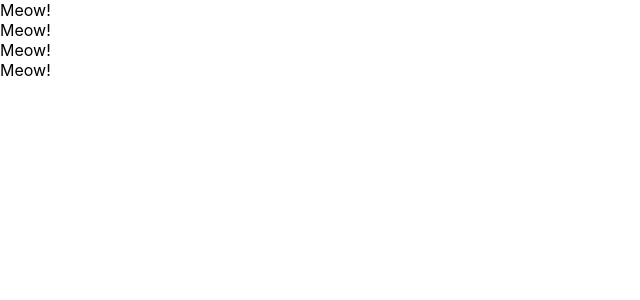
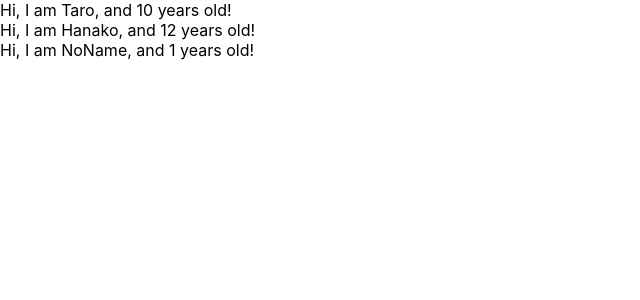
Before and after one commit to jima-r20/react_lesson, a React (Create React App) app: page / in a window 1280 px wide. Shown: the top 300 px of the page, without its empty margins (0-640 px from the left). Built offline with nearby package versions, Linux system fonts and the light colour scheme.

Commit message:
learn props of component

```diff
--- a/src/App.js
+++ b/src/App.js
@@ -1,28 +1,27 @@
 import React from 'react';
 
-// class App extends React.Component {
-//   render() {
-//     return (
-//       <React.Fragment>
-//         <label htmlFor="bar">bar</label>
-//         <input type='text' onChange = {()=> {console.log('I am xxx')}} />
-//       </React.Fragment>
-//     )
-//   }
-// }
-
 const App = ()=> {
+  const proFiles = [
+    {name: 'Taro', age: 10},
+    {name: 'Hanako', age: 12},
+    {name: 'NoName'}
+  ]
   return (
   <div>
-    <Cat />
-    <Cat />
-    <Cat />
-    <Cat />
+    {
+      proFiles.map((profile, index)=> {
+        return <User name={profile.name} age={profile.age} key={index}/>
+      })
+    }
   </div>
   )
 }
-const Cat = ()=> {
-  return <div>Meow!</div>
+const User = (props)=> {
+return <div>Hi, I am {props.name}, and {props.age} years old!</div>
+}
+
+User.defaultProps = {
+  age: 1
 }
 
 export default App;
```
